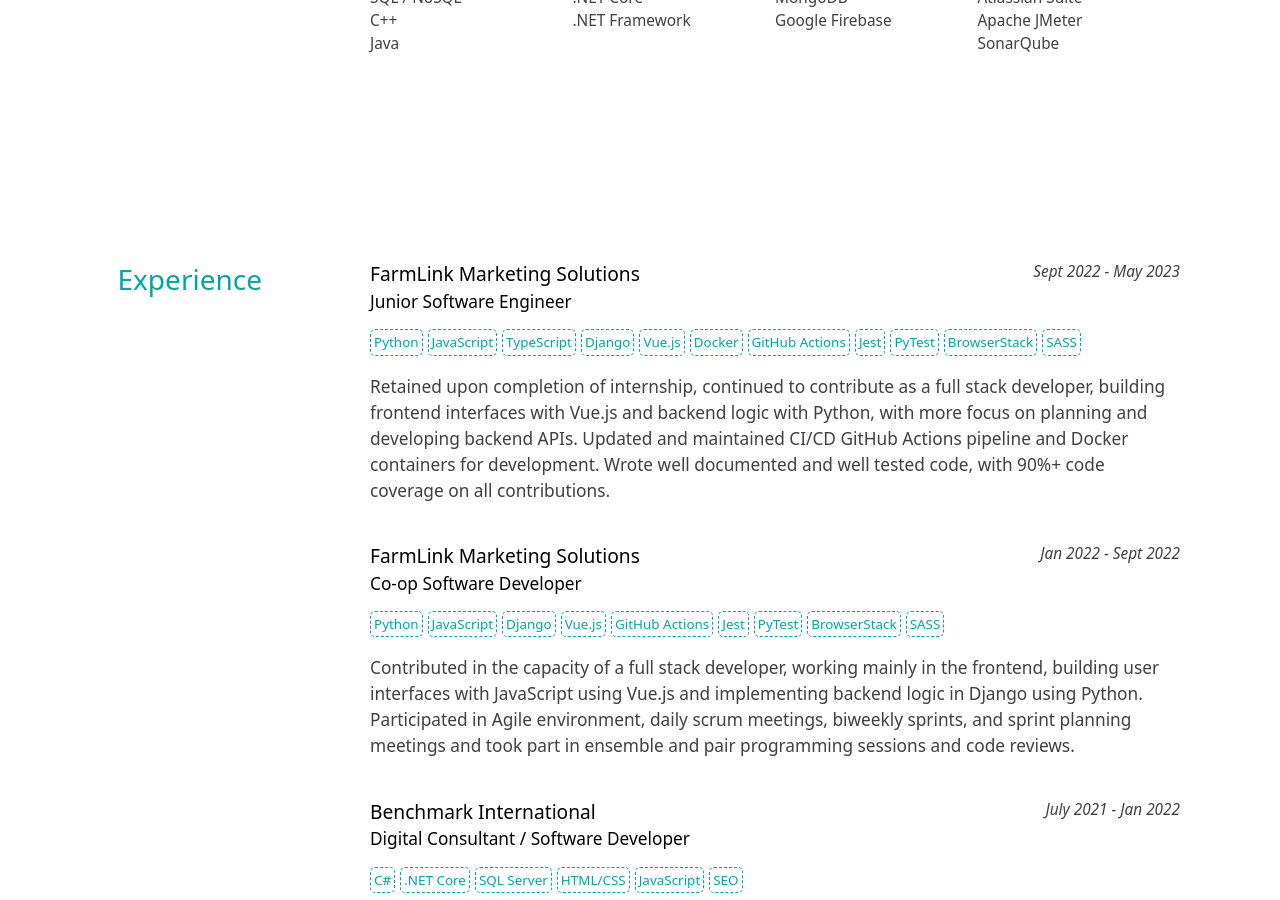
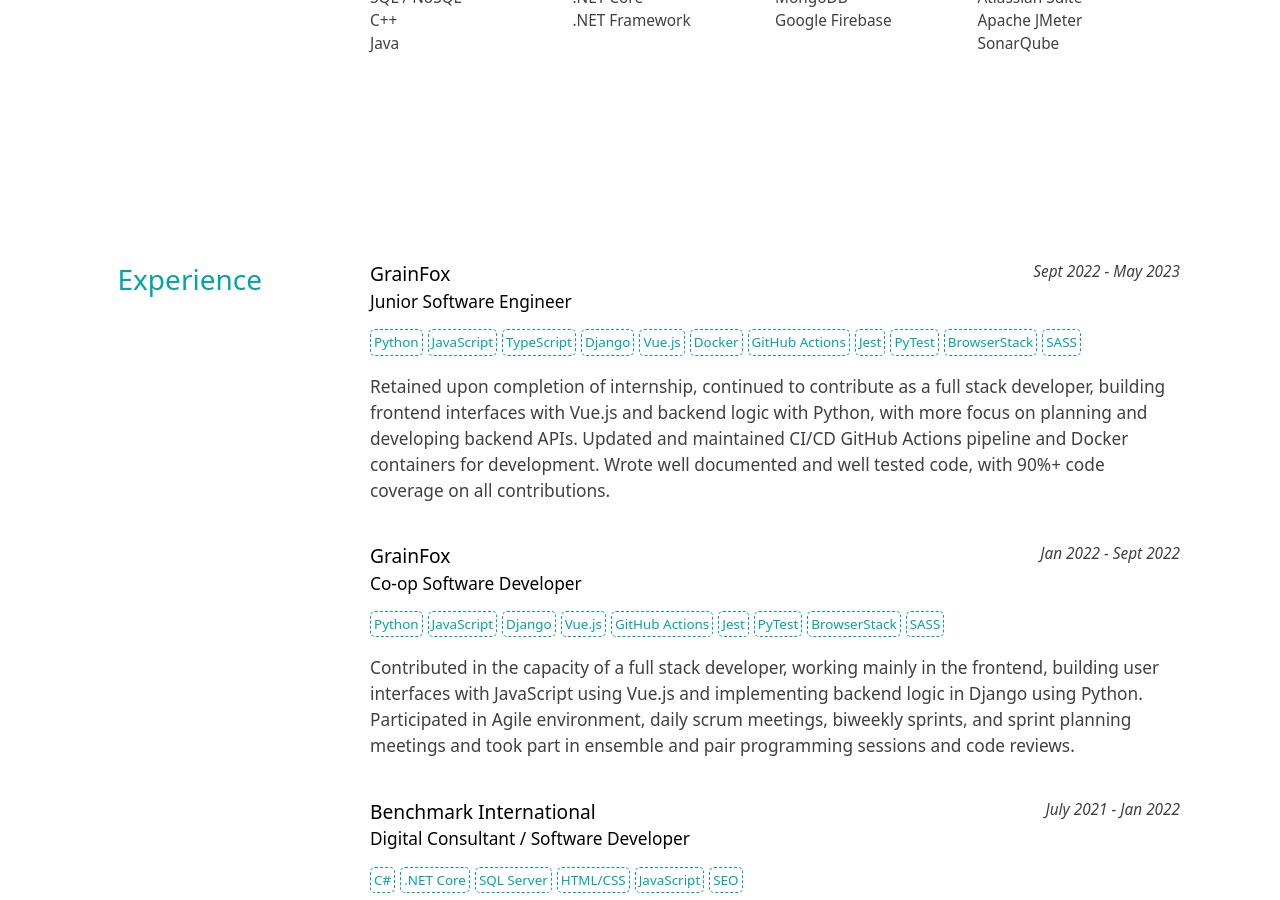
Before and after one commit to mrsora/MrSora.github.io, a Jekyll site: the page built from index.html, in a window 1280 px wide and 900 px high, scrolled down 1538 px. Built offline with Jekyll 4.4.1, drawn with Linux system fonts in a browser that asks for light colours.

Commit message:
update company name

```diff
--- a/_data/experience.yml
+++ b/_data/experience.yml
@@ -1,6 +1,6 @@
 jobs:
   - title: "Junior Software Engineer"
-    company: "FarmLink Marketing Solutions"
+    company: "GrainFox"
     location: "Remote, Winnipeg, MB"
     date: "Sept 2022 - May 2023"
     description: "Retained upon completion of internship, continued to contribute as a full stack developer, building frontend interfaces with Vue.js and backend logic with Python, with more focus on planning and developing backend APIs. Updated and maintained CI/CD GitHub Actions pipeline and Docker containers for development. Wrote well documented and well tested code, with 90%+ code coverage on all contributions."
@@ -18,7 +18,7 @@
     - item: "SASS"
 
   - title: "Co-op Software Developer"
-    company: "FarmLink Marketing Solutions"
+    company: "GrainFox"
     location: "Remote, Winnipeg, MB"
     date: "Jan 2022 - Sept 2022"
     description: "Contributed in the capacity of a full stack developer, working mainly in the frontend, building user interfaces with JavaScript using Vue.js and implementing backend logic in Django using Python. Participated in Agile environment, daily scrum meetings, biweekly sprints, and sprint planning meetings and took part in ensemble and pair programming sessions and code reviews."
```
